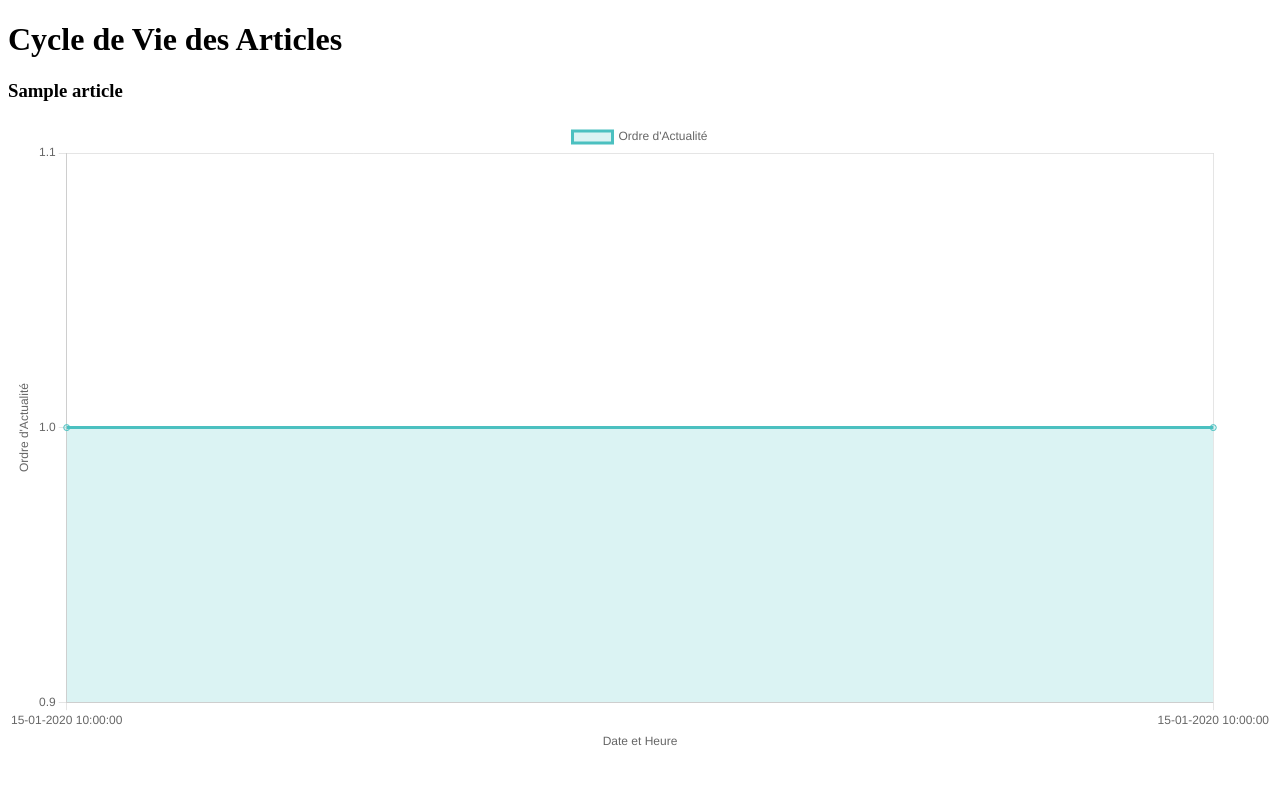
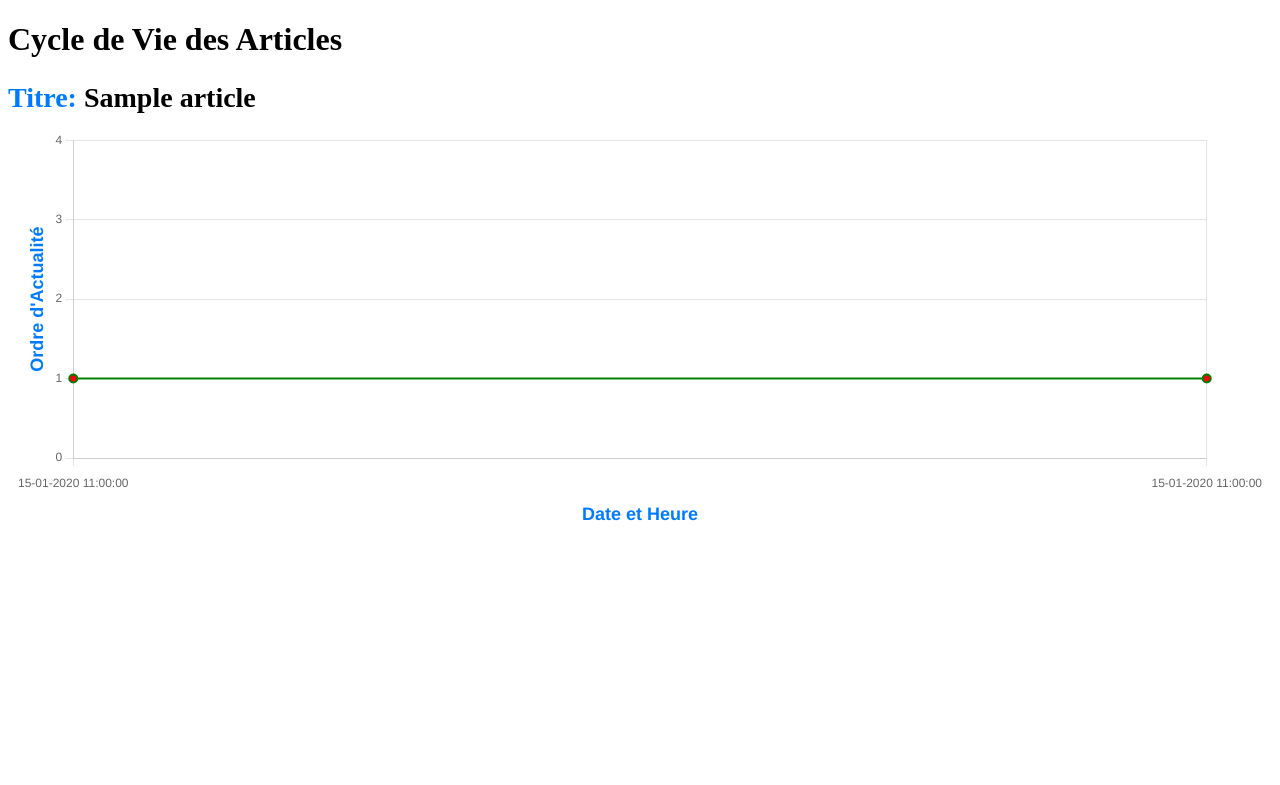
Before and after one commit to mabroukali025/App_Analyse_de_presse, a Django app: page /compter-doublons/ in a window 1280 px wide. Shown: the top 785 px of the page. Run offline with Django 5.2, Linux system fonts and the light colour scheme; tables that the repository leaves empty hold one stand-in row (values such as "Sample post").

Commit message:
update a cycle_vie_article fonction

```diff
--- a/AppScraping/Templates/Statistiques_Recherche.html
+++ b/AppScraping/Templates/Statistiques_Recherche.html
@@ -11,7 +11,7 @@
 
         <link rel="stylesheet" href="https://cdnjs.cloudflare.com/ajax/libs/font-awesome/5.15.4/css/all.min.css" crossorigin="anonymous" />
         <link rel="stylesheet" href="https://stackpath.bootstrapcdn.com/bootstrap/4.5.2/css/bootstrap.min.css">
-        <link rel="stylesheet" href="{% static 'Static_Recherche.css' %}">
+
         <link rel="stylesheet" href="https://cdnjs.cloudflare.com/ajax/libs/font-awesome/5.15.4/css/all.min.css" />
         <link href="https://cdnjs.cloudflare.com/ajax/libs/select2/4.0.13/css/select2.min.css" rel="stylesheet" />
         <link href="https://maxcdn.bootstrapcdn.com/bootstrap/4.5.2/css/bootstrap.min.css" rel="stylesheet" />
--- a/AppScraping/Templates/compter_doublons_articles.html
+++ b/AppScraping/Templates/compter_doublons_articles.html
@@ -3,8 +3,24 @@
 <head>
     <meta charset="UTF-8">
     <meta name="viewport" content="width=device-width, initial-scale=1.0">
-    <title>Compter les Doublons d'Articles</title>
+    <title>Cycle de Vie des Articles</title>
     <script src="https://cdn.jsdelivr.net/npm/chart.js"></script>
+    <style>
+        /* Ajuster la taille du canvas pour un affichage plus grand */
+        canvas {
+            max-width: 1300px;
+            max-height: 400px;
+        }
+        .primary-text {
+            color: #007bff; /* Couleur primaire (bleu) */
+            font-weight: bold; /* Texte en gras */
+        }
+        .h3-size {
+            font-size: 1.75rem; /* Correspond à la taille par défaut d'un h3 */
+            margin-top: 1.5rem;
+            margin-bottom: 1rem;
+        }
+    </style>
 </head>
 <body>
     <h1>Cycle de Vie des Articles</h1>
@@ -12,21 +28,20 @@
     <div id="charts-container"></div>
 
     <script>
-        // Débogage pour vérifier les données dans la console
         console.log("Données reçues pour les graphiques :", '{{ graphs_data|escapejs }}');
 
         const graphsData = JSON.parse('{{ graphs_data|escapejs }}');
 
-        // Vérifier que des données sont bien présentes
         if (graphsData.length === 0) {
             console.log("Aucune donnée à afficher.");
         } else {
             graphsData.forEach((graph, index) => {
                 const chartContainer = document.createElement('div');
-                chartContainer.style.marginBottom = '40px';
+                chartContainer.style.marginBottom = '80px';
 
-                const chartTitle = document.createElement('h3');
-                chartTitle.textContent = graph.titre;
+                const chartTitle = document.createElement('h5');
+                chartTitle.className = 'h3-size';
+                chartTitle.innerHTML = "<span class='primary-text'>Titre:</span> " + graph.titre;
                 chartContainer.appendChild(chartTitle);
 
                 const canvas = document.createElement('canvas');
@@ -43,10 +58,12 @@
                         datasets: [{
                             label: "Ordre d'Actualité",
                             data: graph.ordres,
-                            borderColor: 'rgba(75, 192, 192, 1)',
-                            backgroundColor: 'rgba(75, 192, 192, 0.2)',
-                            fill: true,
-                            tension: 0.4,
+                            borderColor: 'rgba(0, 128, 0, 1)', // Couleur de la ligne en vert
+                            borderWidth: 2,  // Épaisseur de la ligne
+                            fill: false, // Ne pas colorer sous la ligne
+                            pointBackgroundColor: 'rgba(255, 0, 0, 1)', // Couleur des points en rouge
+                            pointRadius: 4, // Taille des points
+                            tension: 0.4, // Lissage de la ligne
                         }]
                     },
                     options: {
@@ -54,23 +71,46 @@
                             x: {
                                 title: {
                                     display: true,
-                                    text: 'Date et Heure'
+                                    text: 'Date et Heure',
+                                    font: {
+                                        size: 18, // Taille de la police du titre des axes
+                                        weight: 'bold',
+                                    },
+                                    color: '#007bff' // Couleur primaire
+                                },
+                                ticks: {
+                                    autoSkip: false, // Ne pas sauter d'étiquette
+                                    maxRotation: 45, // Rotation maximale de 45 degrés pour les étiquettes
+                                    padding: 10, // Ajoute un espace supplémentaire autour des étiquettes
+                                    font: {
+                                        size: 12 // Taille de la police des labels
+                                    }
                                 }
                             },
                             y: {
                                 title: {
                                     display: true,
-                                    text: "Ordre d'Actualité"
+                                    text: "Ordre d'Actualité",
+                                    font: {
+                                        size: 18, // Taille de la police du titre des axes
+                                        weight: 'bold',
+                                    },
+                                    color: '#007bff' // Couleur primaire
                                 },
+                                min: 0, // Commence à 1
+                                max: 4, // Limite à 4
                                 ticks: {
-                                    beginAtZero: true,
-                                    stepSize: 1,
-                                    max: 3,
-                                    min: 1,
+                                    stepSize: 1, // Incrémentation par 1
+                                    font: {
+                                        size: 12 // Taille de la police des labels
+                                    }
                                 }
                             }
                         },
                         plugins: {
+                            legend: {
+                                display: false, // Masque la légende
+                            },
                             tooltip: {
                                 callbacks: {
                                     label: function(tooltipItem) {
@@ -78,7 +118,9 @@
                                     }
                                 }
                             }
-                        }
+                        },
+                        responsive: true,
+                        maintainAspectRatio: false, // Permet l'ajustement de la taille
                     }
                 });
             });
--- a/AppScraping/Templates/scraping_page.html
+++ b/AppScraping/Templates/scraping_page.html
@@ -30,7 +30,7 @@
                     </div>
                     <div class="form-group">
                         <label for="textfield1" class="col-form-label">Durée :</label>
-                        <input type="number" id="textfield1" name="textfield1" class="form-control" placeholder="Entrez la durée en minutes">
+                        <input type="number" id="textfield1" name="textfield1" class="form-control" placeholder="Entrez la durée en second">
                     </div>
                     <button id="start-btn" type="submit" class="btn btn-primary"><h5>Démarrer Script</h5></button>
 
--- a/AppScraping/views.py
+++ b/AppScraping/views.py
@@ -901,11 +901,11 @@ def cycle_vie_article(request):
         'graphs': graphs,
     }
     return render(request, 'cycle_vie_article.html', context)
-
 from django.shortcuts import render
 from django.db.models import Count
 from .models import Article
 import json
+from django.utils.timezone import make_naive
 
 def compter_doublons_articles(request):
     # Étape 1 : Grouper les articles par les champs spécifiés et compter les occurrences
@@ -922,6 +922,7 @@ def compter_doublons_articles(request):
 
     # Étape 2 : Préparer les données pour les graphes
     graphs_data = []
+
     for group in articles_grouped:
         # Récupérer les articles du groupe
         articles = Article.objects.filter(
@@ -938,13 +939,15 @@ def compter_doublons_articles(request):
             ordres = []
 
             # Ajouter le premier point A (x = date_publication, y = ordre_actualite)
-            dates.append(articles[0].date_publication.strftime('%d-%m-%Y %H:%M:%S'))
+            date_publication = make_naive(articles[0].date_publication)
+            dates.append(date_publication.strftime('%d-%m-%Y %H:%M:%S'))
             ordres.append(articles[0].ordre_actualite)
 
             # Ajouter les autres points B, C, etc. pour les autres articles du groupe
             for article in articles:
                 if article.ordre_actualite in [1, 2, 3]:  # Filtrer pour n'avoir que les valeurs 1, 2, ou 3
-                    dates.append(article.date_exportation.strftime('%d-%m-%Y %H:%M:%S'))
+                    date_exportation = make_naive(article.date_exportation)
+                    dates.append(date_exportation.strftime('%d-%m-%Y %H:%M:%S'))
                     ordres.append(article.ordre_actualite)
 
             # Ajouter les données au contexte pour l'affichage
```
Also changed, not shown: AppScraping/static/Static_Recherche.css (+43 -36 lines).
